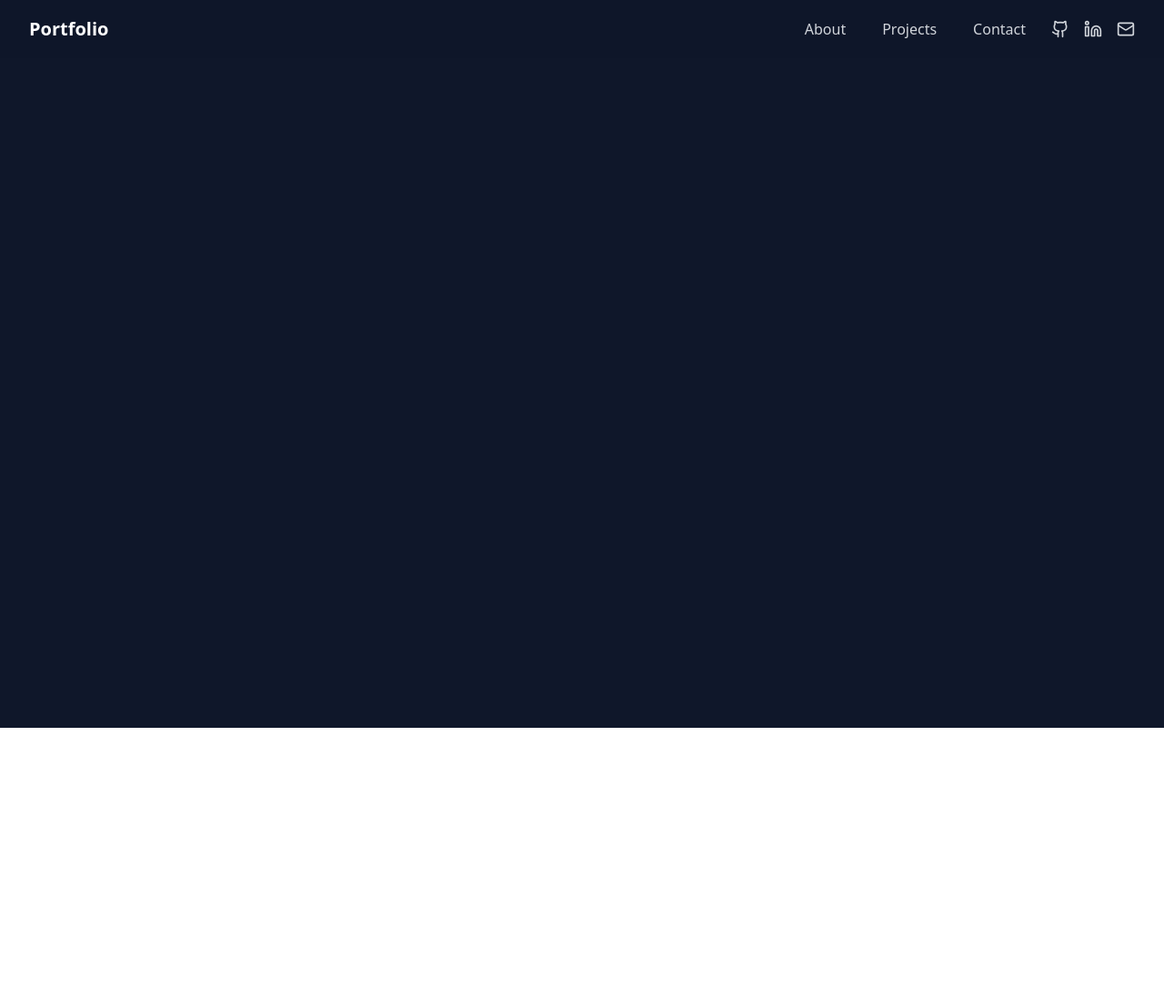
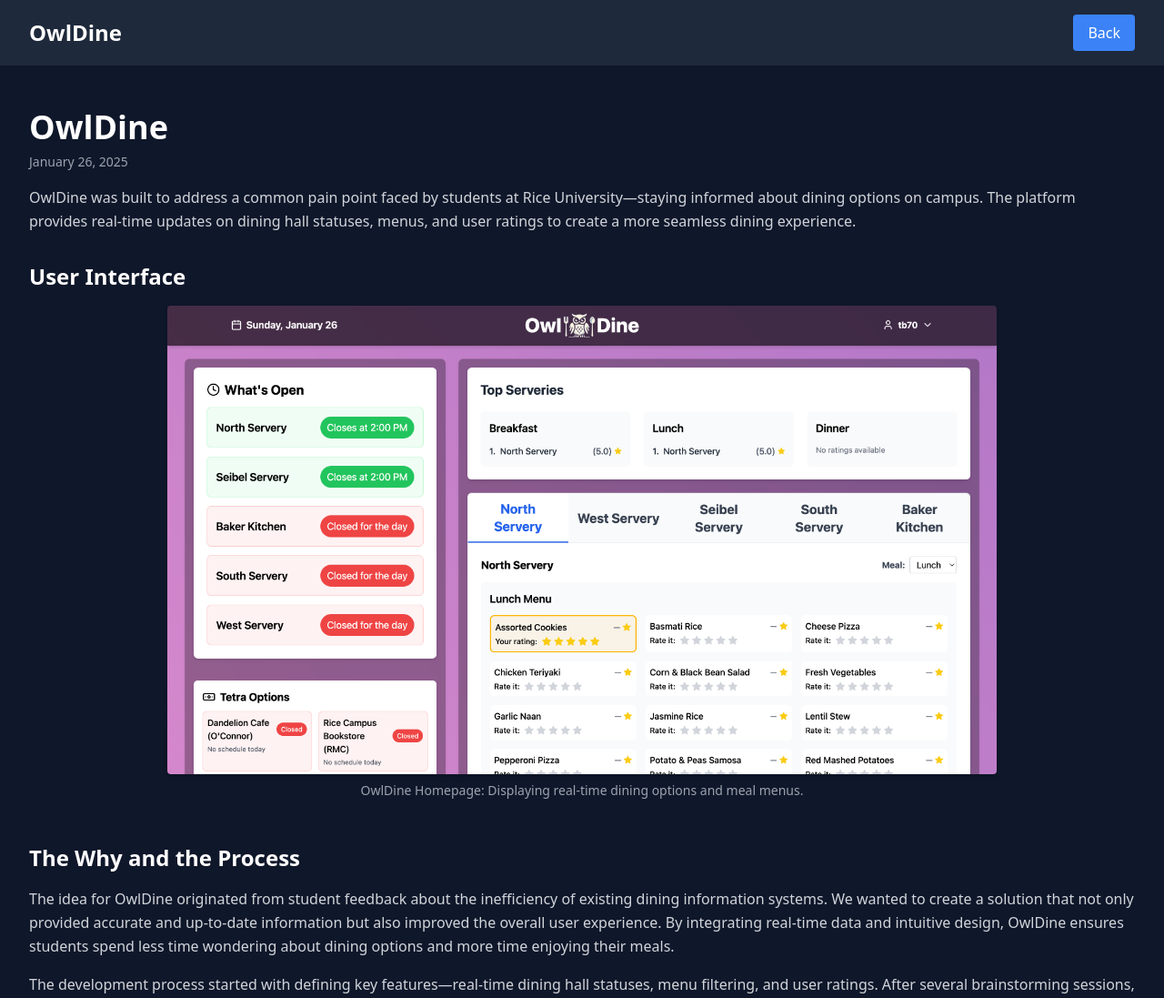
Before and after one commit to TateJett/TateJett.github.io, a React (Vite) app: page /#/projects/owldine in a window 1280 px wide. Shown: the top 1097 px of the page at 91% size. Before the commit the page ends 800 px from the top, so only its background shows below. Built offline with nearby package versions, Linux system fonts and the light colour scheme.

Commit message:
Added Owldine as a project

```diff
--- a/src/App.tsx
+++ b/src/App.tsx
@@ -12,6 +12,7 @@
 import OptimalAirportLocationAnalysis from './projects/optimal-airport-location-analysis';
 import ArcadeCabinet from './projects/arcade-cabinet';
 import ChromosomalInstabilityDetection from './projects/chromosomal-instability-detection';
+import OwlDine from './projects/owldine'; // Import the OwlDine project page
 
 function App() {
   const location = useLocation();
@@ -24,6 +25,7 @@
     '/projects/optimal-airport-location-analysis',
     '/projects/arcade-cabinet',
     '/projects/chromosomal-instability-detection',
+    '/projects/owldine', // Add OwlDine path here
   ];
 
   return (
@@ -70,6 +72,10 @@
             path="/projects/chromosomal-instability-detection"
             element={<ChromosomalInstabilityDetection />}
           />
+          <Route
+            path="/projects/owldine"
+            element={<OwlDine />} // Add the OwlDine project route
+          />
         </Routes>
       </main>
     </div>
--- a/src/components/Projects.tsx
+++ b/src/components/Projects.tsx
@@ -7,8 +7,18 @@
 import amazonReviewImage from '../assets/Amazon Review.png';
 import optimalAirportLocationImage from '../assets/optimal airport location.png';
 import arcadeCabinetImage from '../assets/Arcade Cabinet.png';
+import owldineImage from '../assets/owldine.png'; // Add your OwlDine image here
 
 const projects = [
+  {
+    title: 'OwlDine',
+    description:
+      'Developed a responsive web application for college dining services. Features include real-time menus, meal tracking, and dietary filtering. Built with modern web development technologies.',
+    type: 'web-app',
+    image: owldineImage, // Ensure this image exists in your assets folder
+    technologies: ['React', 'TypeScript', 'Flask', 'PostgreSQL'],
+    link: '/projects/owldine', // Add project-specific link
+  },
   {
     title: 'Handwritten Digit Recognition with CNN',
     description:
--- /dev/null
+++ b/src/projects/owldine.tsx
@@ -0,0 +1,124 @@
+import React from 'react';
+import { useNavigate } from 'react-router-dom';
+import OwlDineImage from '../assets/OwlDineHompage.png'; // Ensure the screenshot is saved in your assets folder
+
+export default function OwlDine() {
+  const navigate = useNavigate();
+
+  return (
+    <div className="bg-slate-900 min-h-screen text-white">
+      {/* Navbar */}
+      <nav className="flex justify-between items-center px-8 py-4 bg-slate-800">
+        <h1 className="text-2xl font-bold">OwlDine</h1>
+        <button
+          onClick={() => navigate(-1)}
+          className="bg-blue-500 text-white px-4 py-2 rounded hover:bg-blue-400 transition"
+        >
+          Back
+        </button>
+      </nav>
+
+      {/* Main Content */}
+      <div className="container mx-auto py-12 px-8">
+        {/* Project Title and Overview */}
+        <div className="mb-8">
+          <h2 className="text-4xl font-bold mb-2">OwlDine</h2>
+          <p className="text-gray-400 text-sm mb-4">January 26, 2025</p>
+          <p className="text-gray-300 leading-relaxed">
+            OwlDine was built to address a common pain point faced by students at Rice University—staying informed about
+            dining options on campus. The platform provides real-time updates on dining hall statuses, menus, and user ratings
+            to create a more seamless dining experience.
+          </p>
+        </div>
+
+        {/* Screenshot Section */}
+        <section className="mb-12">
+          <h3 className="text-2xl font-semibold mb-4">User Interface</h3>
+          <div className="mt-4">
+            <img
+              src={OwlDineImage}
+              alt="OwlDine Homepage Screenshot"
+              className="rounded shadow-md w-3/4 mx-auto"
+            />
+            <p className="text-gray-400 text-sm mt-2 text-center">
+              OwlDine Homepage: Displaying real-time dining options and meal menus.
+            </p>
+          </div>
+        </section>
+
+        {/* The Why and the Process */}
+        <section className="mb-12">
+          <h3 className="text-2xl font-semibold mb-4">The Why and the Process</h3>
+          <p className="text-gray-300 leading-relaxed">
+            The idea for OwlDine originated from student feedback about the inefficiency of existing dining information systems.
+            We wanted to create a solution that not only provided accurate and up-to-date information but also improved the
+            overall user experience. By integrating real-time data and intuitive design, OwlDine ensures students spend less time
+            wondering about dining options and more time enjoying their meals.
+          </p>
+          <p className="text-gray-300 leading-relaxed mt-4">
+            The development process started with defining key features—real-time dining hall statuses, menu filtering, and user
+            ratings. After several brainstorming sessions, we decided on a tech stack that would support scalability and fast
+            deployment:
+          </p>
+          <ul className="list-disc list-inside text-gray-300 leading-relaxed mt-4">
+            <li>
+              <strong>Frontend:</strong> We chose React with TypeScript to create a responsive and interactive interface. The
+              frontend is hosted on{' '}
+              <a
+                href="https://vercel.com"
+                target="_blank"
+                rel="noopener noreferrer"
+                className="text-blue-400 underline"
+              >
+                Vercel
+              </a>, ensuring fast page loads and seamless user experience.
+            </li>
+            <li>
+              <strong>Backend:</strong> Flask was used to build a RESTful API that handles requests from the frontend. Flask's
+              lightweight nature allowed for quick iteration and integration with the database.
+            </li>
+            <li>
+              <strong>Database:</strong> PostgreSQL stores all dining hall data, including schedules, menu items, and user ratings.
+              The backend and database are deployed on{' '}
+              <a
+                href="https://render.com"
+                target="_blank"
+                rel="noopener noreferrer"
+                className="text-blue-400 underline"
+              >
+                Render
+              </a>.
+            </li>
+          </ul>
+          <p className="text-gray-300 leading-relaxed mt-4">
+            We worked iteratively, incorporating user feedback throughout the development process to refine the design and
+            functionality. The result is a platform that students can rely on to plan their meals effectively.
+          </p>
+        </section>
+
+        {/* Features */}
+        <section className="mb-12">
+          <h3 className="text-2xl font-semibold mb-4">Key Features</h3>
+          <ul className="list-disc list-inside text-gray-300 leading-relaxed">
+            <li>Real-time updates on dining hall operating statuses and meal times.</li>
+            <li>User ratings and reviews for menu items to enhance dining choices.</li>
+            <li>Integrated meal filtering based on dietary preferences.</li>
+            <li>Responsive design for seamless use on desktops and mobile devices.</li>
+          </ul>
+        </section>
+
+        {/* Link to Website */}
+        <div className="mt-12 text-center">
+          <a
+            href="https://owldine.com/"
+            target="_blank"
+            rel="noopener noreferrer"
+            className="bg-blue-500 text-white px-6 py-3 rounded shadow hover:bg-blue-500-400 transition"
+          >
+            Visit OwlDine
+          </a>
+        </div>
+      </div>
+    </div>
+  );
+}
```
Also changed, not shown: src/assets/OwlDineHompage.png (added), src/assets/owldine.png (added).
